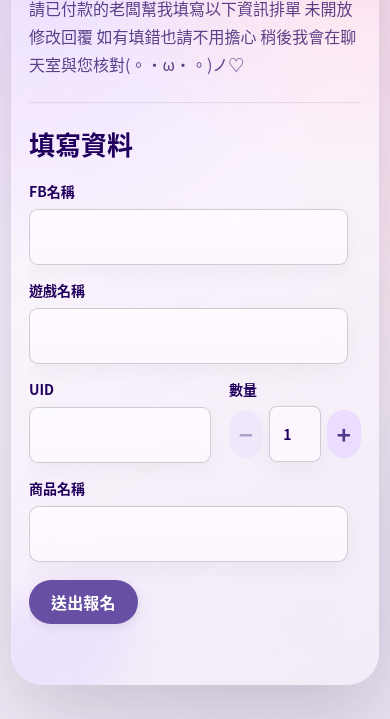
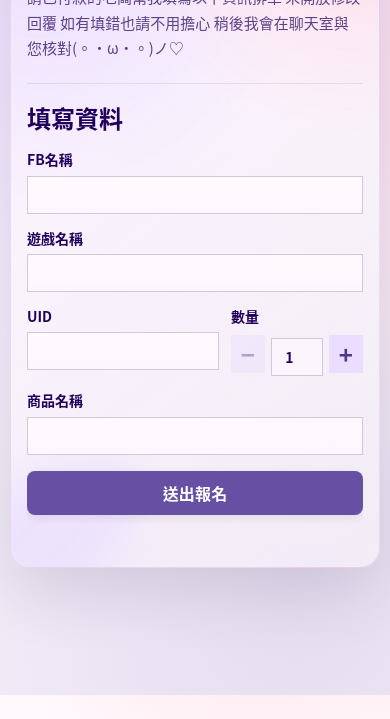
Before and after one commit to Lauraaaaa-gif/form, a plain HTML site: page index.html in a window 390 px wide. Shown: the part 149-868 px from the top of the page. After the commit the page ends 844 px from the top, so only its background shows below. Drawn offline with Linux system fonts and the light colour scheme; a web font is replaced by a local one.

Commit message:
Update index.html

```diff
--- a/index.html
+++ b/index.html
@@ -2402,6 +2402,202 @@
       }
     }
 
+    /* Final visual balance: compact controls, consistent spacing and softer surfaces. */
+    .wrap {
+      width: min(100% - 28px, 1120px);
+      padding-top: 28px;
+      padding-bottom: 40px;
+    }
+
+    .hero {
+      width: min(720px, 100%);
+      padding: clamp(26px, 4vw, 36px);
+      border: 1px solid rgba(103, 80, 164, 0.12);
+      border-radius: 28px;
+      box-shadow: 0 22px 64px rgba(50, 38, 68, 0.14);
+    }
+
+    .intro-head {
+      margin-bottom: 12px;
+    }
+
+    .intro-head .eyebrow {
+      padding: 6px 10px;
+      border-radius: 8px;
+    }
+
+    .intro-head > .topbar button {
+      min-height: 32px;
+      padding: 7px 12px;
+      border-radius: 8px;
+    }
+
+    h1 {
+      font-size: clamp(34px, 5.5vw, 50px);
+      line-height: 1.12;
+    }
+
+    .lead {
+      margin-top: 12px;
+      font-size: 16px;
+      line-height: 1.72;
+    }
+
+    .hero-copy .lead:not(.credit) {
+      margin-bottom: 22px;
+    }
+
+    .panel-head {
+      padding-top: 18px;
+    }
+
+    .panel-head h2 {
+      font-size: 24px;
+    }
+
+    form {
+      padding-top: 16px;
+    }
+
+    form > label,
+    .uid-quantity-row,
+    .product-fields {
+      margin-bottom: 14px;
+    }
+
+    label {
+      font-size: 14px;
+      line-height: 1.45;
+    }
+
+    input:not([type="hidden"]) {
+      width: 100%;
+      height: 38px;
+      min-height: 38px;
+      margin-top: 6px;
+      margin-left: 0;
+      margin-right: 0;
+      padding: 6px 10px;
+      border-radius: 0;
+      box-shadow: none;
+    }
+
+    form input:focus,
+    .modal-card input:focus {
+      box-shadow: 0 0 0 3px rgba(103, 80, 164, 0.13);
+    }
+
+    .uid-quantity-row {
+      gap: 12px;
+    }
+
+    .quantity-stepper {
+      margin-top: 6px;
+      gap: 6px;
+    }
+
+    .quantity-stepper input,
+    .product-fields input,
+    form input:not([type="hidden"]),
+    .modal-card input:not([type="hidden"]) {
+      margin-top: 6px;
+      border-radius: 0;
+    }
+
+    .quantity-stepper input {
+      margin-top: 0;
+    }
+
+    .stepper-btn {
+      height: 38px;
+      min-height: 38px;
+      border-radius: 0;
+    }
+
+    .product-fields {
+      gap: 12px;
+      margin-top: 0;
+    }
+
+    form > .primary[type="submit"] {
+      width: 100%;
+      min-height: 42px;
+      margin-top: 2px;
+    }
+
+    button,
+    .download-link {
+      border-radius: 8px;
+    }
+
+    .status {
+      min-height: 20px;
+      margin-top: 10px;
+    }
+
+    .metric,
+    .admin-box,
+    .query-result,
+    .receipt-list {
+      border-radius: 16px;
+    }
+
+    .admin-panel,
+    .modal-card,
+    .receipt-card {
+      border-radius: 24px;
+    }
+
+    .query-actions button {
+      min-height: 38px;
+    }
+
+    @media (max-width: 560px) {
+      .wrap {
+        width: min(100% - 20px, 1120px);
+        padding-top: 14px;
+        padding-bottom: 24px;
+      }
+
+      .hero {
+        padding: 22px 16px;
+        border-radius: 20px;
+      }
+
+      .intro-head {
+        align-items: flex-start;
+      }
+
+      .intro-head > .topbar {
+        flex-wrap: wrap;
+      }
+
+      h1 {
+        font-size: 32px;
+      }
+
+      .lead {
+        font-size: 15px;
+      }
+
+      form input:not([type="hidden"]),
+      .product-fields input {
+        width: 100%;
+        min-height: 38px;
+        border-radius: 0;
+      }
+
+      .stepper-btn {
+        min-height: 38px;
+      }
+
+      .admin-panel,
+      .modal-card,
+      .receipt-card {
+        border-radius: 18px;
+      }
+    }
+
     [hidden] {
       display: none !important;
     }
```
